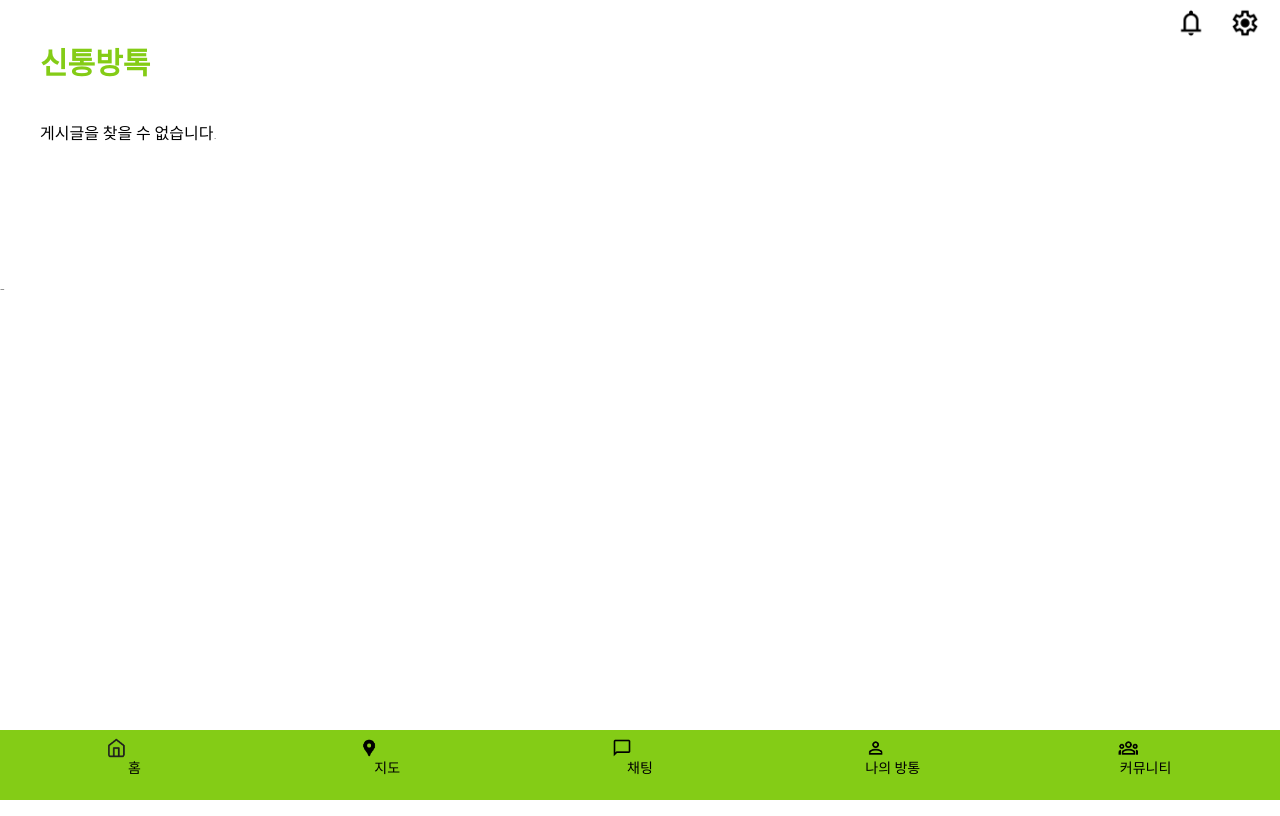
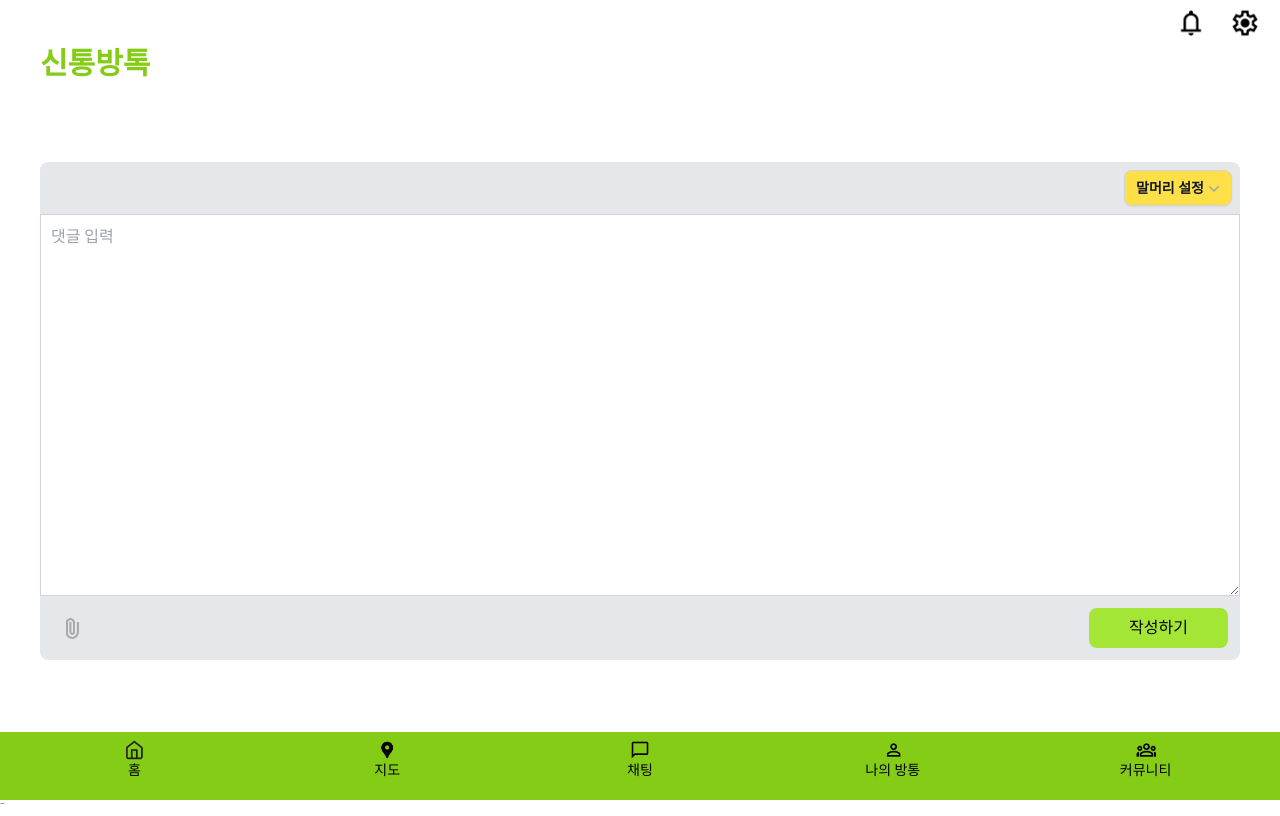
Before and after one commit to tkdcks7/BangTongTouch, a React (Create React App) app in the folder bangtong/front/: page /boards/write in a window 1280 px wide. Built offline with nearby package versions, Linux system fonts and the light colour scheme; a web font is replaced by a local one.

Commit message:
feat: 커뮤니티 게시글 작성창 생성

```diff
--- a/bangtong/front/src/components/molecules/ContentTable.tsx
+++ b/bangtong/front/src/components/molecules/ContentTable.tsx
@@ -7,11 +7,11 @@ const ContentTable: React.FC = () => {
 
   return (
     <table className="border-collapse border border-gray-400 w-full text-sm text-nowrap">
-      <thead className="bg-slate-300">
+      <thead className="bg-gray-300">
         <tr>
-          <th className="border border-slate-300 p-2">제목</th>
-          <th className="border border-slate-300 p-2">작성자</th>
-          <th className="border border-slate-300 p-2">작성시간</th>
+          <th className="border border-gray-300 p-2">제목</th>
+          <th className="border border-gray-300 p-2">작성자</th>
+          <th className="border border-gray-300 p-2">작성시간</th>
         </tr>
       </thead>
       <tbody>
--- a/bangtong/front/src/components/molecules/DropDown.tsx
+++ b/bangtong/front/src/components/molecules/DropDown.tsx
@@ -1,10 +1,22 @@
 import { Menu, MenuButton, MenuItem, MenuItems } from "@headlessui/react";
 import { ChevronDownIcon } from "@heroicons/react/20/solid";
-import { useState } from "react";
+import React, { useState } from "react";
 
-export default function DropDown() {
-  const [callCompany, setCallCompany] = useState<string>("통신사");
-  const callCompanyList: Array<string> = ["SKT", "KT", "LG U+", "알뜰폰"];
+interface DropDownProps {
+  title?: string;
+  itemList?: Array<string>;
+  rounded?: string;
+  backgroundColor?: string;
+}
+
+const DropDown: React.FC<DropDownProps>= ({
+  title = "통신사",
+  itemList = ["SKT", "KT", "LG U+", "알뜰폰"],
+  rounded = "full",
+  backgroundColor = "white",
+}) => {
+  const [callCompany, setCallCompany] = useState<string>(title);
+  const callCompanyList = itemList;
   const handleSetCallCompany = (item: string) => {
     setCallCompany(item);
   };
@@ -12,7 +24,7 @@ export default function DropDown() {
   return (
     <Menu as="div" className="relative inline-block text-left">
       <div>
-        <MenuButton className="flex text-nowrap w-20 justify-center rounded-full bg-white px-3 py-1 text-center text-sm font-semibold text-gray-900 shadow-sm ring-1 ring-inset ring-gray-300 hover:bg-gray-50">
+        <MenuButton className={`flex text-nowrap w-full justify-center rounded-${rounded} bg-${backgroundColor} px-3 py-2 text-center text-sm font-semibold text-gray-900 shadow-sm ring-1 ring-inset ring-gray-300 hover:bg-gray-50`}>
           {callCompany}
           <ChevronDownIcon
             aria-hidden="true"
@@ -23,7 +35,7 @@ export default function DropDown() {
 
       <MenuItems
         transition
-        className="absolute right-0 top-5 z-10 mt-2 w-26 origin-top-right rounded-md bg-white shadow-lg ring-1 ring-black ring-opacity-5 transition focus:outline-none data-[closed]:scale-95 data-[closed]:transform data-[closed]:opacity-0 data-[enter]:duration-100 data-[leave]:duration-75 data-[enter]:ease-out data-[leave]:ease-in"
+        className="absolute right-0 top-5 z-10 mt-2 w-full origin-top-right rounded-md bg-white shadow-lg ring-1 ring-black ring-opacity-5 transition focus:outline-none data-[closed]:scale-95 data-[closed]:transform data-[closed]:opacity-0 data-[enter]:duration-100 data-[leave]:duration-75 data-[enter]:ease-out data-[leave]:ease-in"
       >
         <div className="py-1">
           {callCompanyList.map((item) => (
@@ -43,3 +55,5 @@ export default function DropDown() {
     </Menu>
   );
 }
+
+export default DropDown;
--- a/bangtong/front/src/components/organism/CommunityCreate.tsx
+++ b/bangtong/front/src/components/organism/CommunityCreate.tsx
@@ -3,25 +3,36 @@ import { Params, useParams } from "react-router-dom";
 import { contents } from "../../data";
 
 // 컴포넌트
-import TextBox from "../atoms/TextBox";
+import DropDown from "../molecules/DropDown";
+import IconBtn from "../atoms/IconBtn";
+
+// 이미지 소스
+import Clip from "../../assets/Clip.png"
 
 const CommunityCreate: React.FC = () => {
-
-  let {id} = useParams<{id: string}>(); // 게시물 번호
-
-  // id가 undefined인 경우
-  if (id === undefined) {
-    return <p>잘못된 접근입니다.</p>;
-  }
-
-  // boardId가 id인 게시글 찾기
-  const item = contents.find(obj => obj.boardId === parseInt(id as string, 10));
-
   return (
     <div>
-      <div className="flex">
-      </div>
-      <textarea name="" id=""></textarea>
+      <form className="mt-10 pt-10 rounded-lg">
+        <div className="bg-gray-200 flex justify-end p-2 rounded-t-lg">
+          <DropDown
+            title="말머리 설정"
+            itemList={["공구"]}
+            rounded="lg"
+            backgroundColor="yellow-300"
+          />
+        </div>
+        <textarea placeholder="댓글 입력" name="message" rows={15} className="block p-2.5 w-full text-gray-900 bg-white border border-gray-300 focus:ring-lime-300 focus:border-lime-500 dark:border-gray-600 dark:placeholder-gray-400 dark:text-white dark:focus:ring-blue-500 dark:focus:border-blue-500">
+        </textarea>
+        <div className="flex justify-between items-center bg-gray-200 rounded-b-lg">
+          <div className="m-3 ms-5">
+            <IconBtn
+              imgSrc={Clip}
+              size={25}
+            />
+          </div>
+          <button type="submit" className="bg-lime-400 p-2 px-10 rounded-lg m-3 text-black">작성하기</button>
+        </div>
+      </form>
     </div>
   )
 };
--- a/bangtong/front/src/components/organism/MNavBar.tsx
+++ b/bangtong/front/src/components/organism/MNavBar.tsx
@@ -16,8 +16,7 @@ import { Button } from '@headlessui/react';
 const MNavBar: React.FC = () => {
   return (
     <div className='flex justify-around w-full fixed bottom-0 left-0 bg-lime-500 p-2 pb-5'>
-      <Link to="/">
-        <Button className='w-14'>
+      <Link to="/" className='w-14 flex flex-col items-center'>
         <IconBtn
           imgSrc={Home}
           size={20}
@@ -26,10 +25,8 @@ const MNavBar: React.FC = () => {
           text='홈'
           size='sm'
         />
-        </Button>
       </Link>
-      <Link to="/map">
-        <button className='w-14'>
+      <Link to="/map" className='w-14 flex flex-col items-center'>
         <IconBtn
           imgSrc={MapPin}
           size={20}
@@ -38,10 +35,8 @@ const MNavBar: React.FC = () => {
           text='지도'
           size='sm'
         />
-        </button>
       </Link>
-      <Link to="/chats">
-        <button className='w-14'>
+      <Link to="/chats" className='w-14 flex flex-col items-center'>
         <IconBtn
           imgSrc={Message}
           size={20}
@@ -50,10 +45,8 @@ const MNavBar: React.FC = () => {
           text='채팅'
           size='sm'
         />
-        </button>
       </Link>
-      <Link to="/profile">
-        <button className='w-14'>
+      <Link to="/profile" className='w-14 flex flex-col items-center'>
         <IconBtn
           imgSrc={Profile}
           size={20}
@@ -62,10 +55,8 @@ const MNavBar: React.FC = () => {
           text='나의 방통'
           size='sm'
         />
-        </button>
       </Link>
-      <Link to="/boards">
-        <button className='w-14'>
+      <Link to="/boards" className='w-14 flex flex-col items-center'>
         <IconBtn
           imgSrc={Community}
           size={20}
@@ -74,7 +65,6 @@ const MNavBar: React.FC = () => {
           text='커뮤니티'
           size='sm'
         />
-        </button>
       </Link>
     </div>
   );
--- a/bangtong/front/src/router.tsx
+++ b/bangtong/front/src/router.tsx
@@ -10,6 +10,7 @@ import MainPage from './components/page/MainPage';
 import CommunityPage from './components/page/CommunityPage';
 import CommunityMain from './components/organism/CommunityMain';
 import CommunityDetail from './components/organism/CommunityDetail';
+import CommunityCreate from './components/organism/CommunityCreate';
 
 // 로그인페이지와 회원가입페이지는 Nav가 없기 때문에 Layout 밖에 선언함
 const Router: React.FC = () => {
@@ -26,6 +27,7 @@ const Router: React.FC = () => {
         <Route path='boards' element={<CommunityPage />}>
           <Route path='' element={<CommunityMain />} />
           <Route path=':id' element={<CommunityDetail />} />
+          <Route path='write' element={<CommunityCreate />} />
         </Route>
       </Route>
     </Routes>
```
Also changed, not shown: bangtong/front/src/assets/Clip.png (added). Lines whose indentation alone changed are shown as unchanged.
